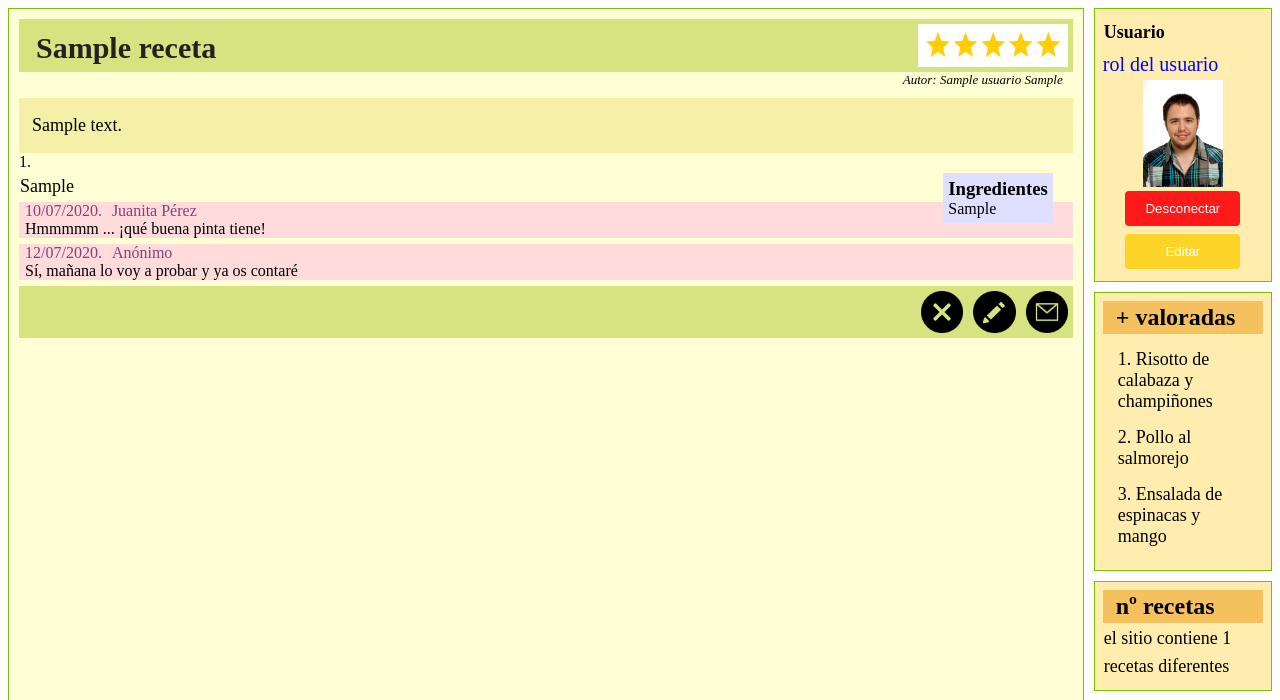
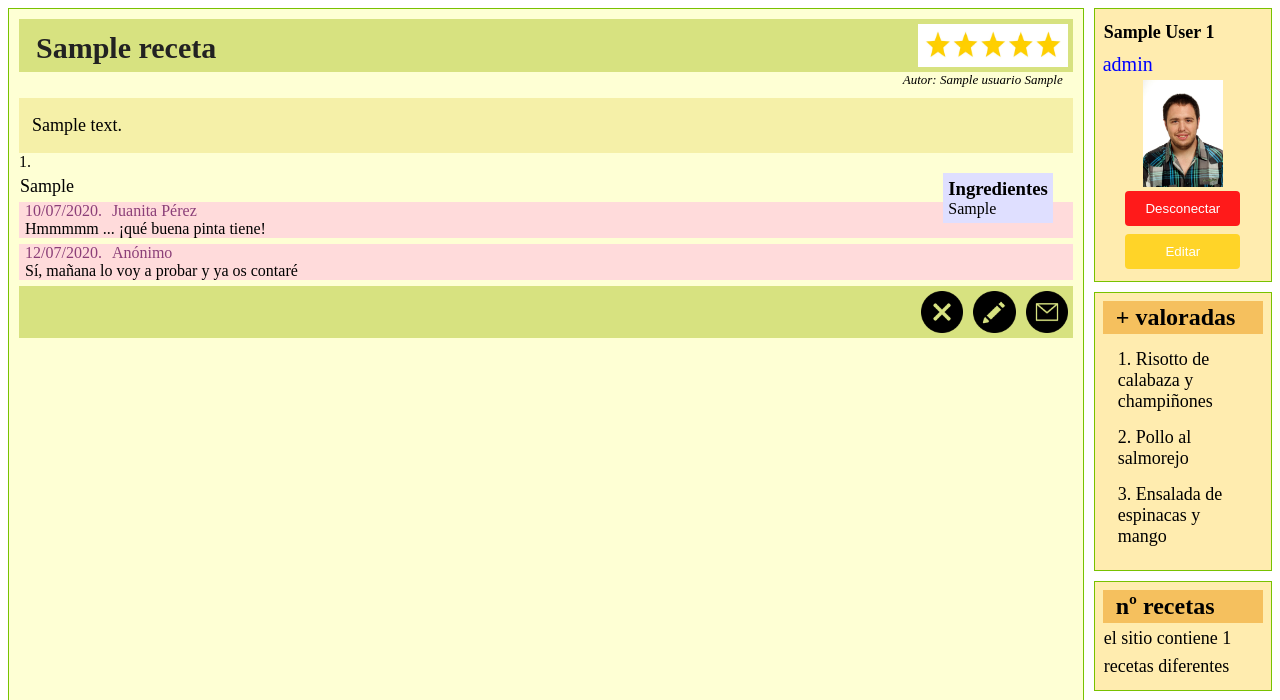
Before and after one commit to vperaltac/TW-Proyecto, a PHP site: page /index.php in a window 1280 px wide. Shown: the part 204-904 px from the top of the page. Run offline with PHP 8.4, Linux system fonts and the light colour scheme; the visitor is signed in with stand-in values (Sample User, id 1); tables that the repository leaves empty hold one stand-in row (values such as "Sample post"); data that the repository does not hold is empty.

Commit message:
ahora se muestra nombre y tipo de usuario en el widget

```diff
--- a/Controller/usuarios.php
+++ b/Controller/usuarios.php
@@ -15,8 +15,9 @@ function sesionIniciada(){
     if (session_status() == PHP_SESSION_NONE)
         session_start();
 
-    if(isset($_SESSION["usuario"]))
+    if(isset($_SESSION["id_usuario"])){
         return true;
+    }
     else
         return false;
 }
@@ -47,7 +48,6 @@ function pedirIniciarSesion(){
         if (session_status() == PHP_SESSION_NONE)
             session_start();
 
-        $_SESSION["usuario"] = 'admin';
         $_SESSION["id_usuario"] = $inicio["id"];
         $_SESSION["email"] = $inicio["email"];
         $_SESSION["nombre"]  = $inicio["nombre"];
--- a/View/comunes.php
+++ b/View/comunes.php
@@ -72,11 +72,11 @@ HTML;
             <section class="campo-lateral">
 
                     <div class="nombreUsuario">
-                        <p>Usuario</p>
+                        <p>$_SESSION[nombre] $_SESSION[apellidos]</p>
                     </div>
 
                     <div class="rolUsuario">
-                        <p> rol del usuario</p>
+                        <p>$_SESSION[tipo]</p>
                     </div>
 
                     <div class="imgUsuario">
```
